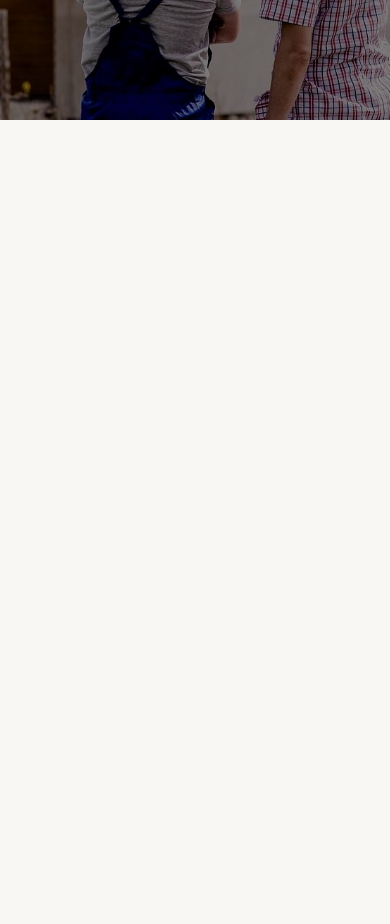
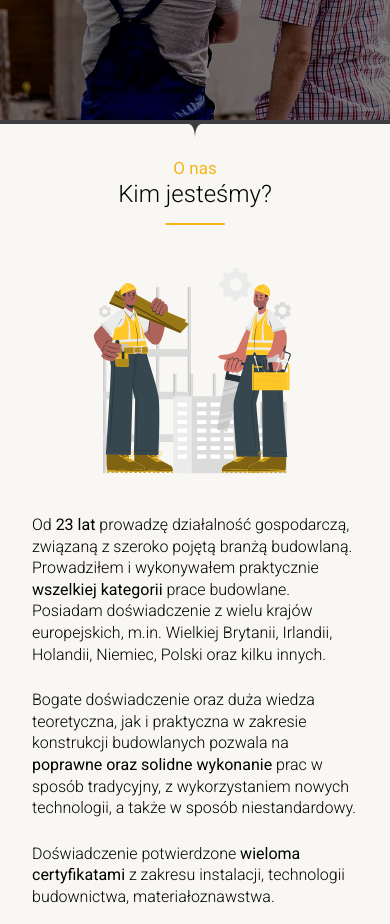
Before and after one commit to Kuba1507/Dawid_Pytlik, a website: page index.html in a window 390 px wide. Shown: the part 480-1404 px from the top of the page. Before the commit the page ends 844 px from the top, so only its background shows below. Drawn offline with Linux system fonts and the light colour scheme.

Commit message:
created aboutus section and styled it for mobile

```diff
--- a/index.html
+++ b/index.html
@@ -47,6 +47,36 @@
         </div>
         <div class="header__shadow"></div>
     </header>
+    <main>
+        <img src="dist/img/split.svg" class="split">
+
+        <section class="about-us" id="about-us">
+            <div class="wrapper">
+                <h2 class="section-title">
+                    Kim jesteśmy?
+                </h2>
+                <div class="about-box">
+                    <img src="dist/img/storyset_image.svg" alt="Animowana ilustracja pracujących robotników."
+                        class="about-box__image">
+                    <div class="about-box__description-box">
+                        <p>Od <span>23 lat</span> prowadzę działalność gospodarczą, związaną z szeroko pojętą branżą
+                            budowlaną.
+                            Prowadziłem i wykonywałem praktycznie <span>wszelkiej kategorii</span> prace budowlane.
+                            Posiadam
+                            doświadczenie z wielu krajów europejskich, m.in. Wielkiej Brytanii, Irlandii, Holandii,
+                            Niemiec, Polski oraz kilku innych.</p>
+                        <p>Bogate doświadczenie oraz duża wiedza teoretyczna, jak i praktyczna w zakresie konstrukcji
+                            budowlanych pozwala na <span>poprawne oraz solidne wykonanie</span> prac w sposób
+                            tradycyjny, z
+                            wykorzystaniem nowych technologii, a także w sposób niestandardowy. </p>
+                        <p>Doświadczenie potwierdzone <span>wieloma certyfikatami</span> z zakresu instalacji,
+                            technologii
+                            budownictwa, materiałoznawstwa.</p>
+                    </div>
+                </div>
+            </div>
+        </section>
+    </main>
 
 
     <script src="dist/js/script.min.js"></script>
--- a/src/sass/_main-style.scss
+++ b/src/sass/_main-style.scss
@@ -174,3 +174,73 @@ body {
 		background-color: rgba(0, 0, 0, 0.5);
 	}
 }
+
+main {
+	position: relative;
+
+	.section-title {
+		position: relative;
+		padding-top: 2.5em;
+		font-family: 'Roboto', sans-serif;
+		font-weight: 300;
+		text-align: center;
+
+		&::after,
+		&::before {
+			position: absolute;
+			left: 50%;
+			transform: translate(-50%, -50%);
+		}
+
+		&::after {
+			content: 'O nas';
+			top: 55%;
+			font-size: 1.7rem;
+			font-weight: 400;
+			color: $yellow;
+		}
+
+		&::before {
+			content: '';
+			bottom: -20%;
+			width: 15%;
+			height: 2px;
+			background-color: $yellow;
+		}
+	}
+
+	.split {
+		position: absolute;
+		top: 0;
+		width: 100%;
+		height: 130px;
+	}
+
+	.about-us {
+		.about-box {
+			display: flex;
+			flex-direction: column;
+			align-items: center;
+			margin-top: 3em;
+
+			&__image {
+				width: 60%;
+			}
+
+			&__description-box {
+				padding: 0em 2em 1em 2em;
+
+				p {
+					margin-top: 1.5em;
+					font-family: 'Roboto', sans-serif;
+					font-weight: 300;
+					line-height: 1.35em;
+
+					span {
+						font-weight: 400;
+					}
+				}
+			}
+		}
+	}
+}
--- a/src/sass/_media.scss
+++ b/src/sass/_media.scss
@@ -60,7 +60,7 @@
 			}
 
 			&-heading {
-				font-size: 4rem;
+				font-size: 4.25rem;
 
 				span {
 					display: block;
```
Also changed, not shown: dist/css/style.min.css, dist/img/split.svg (added), dist/img/storyset_image.svg (added), src/img/split.svg (added), src/img/storyset_image.svg (added), 2 other files.
